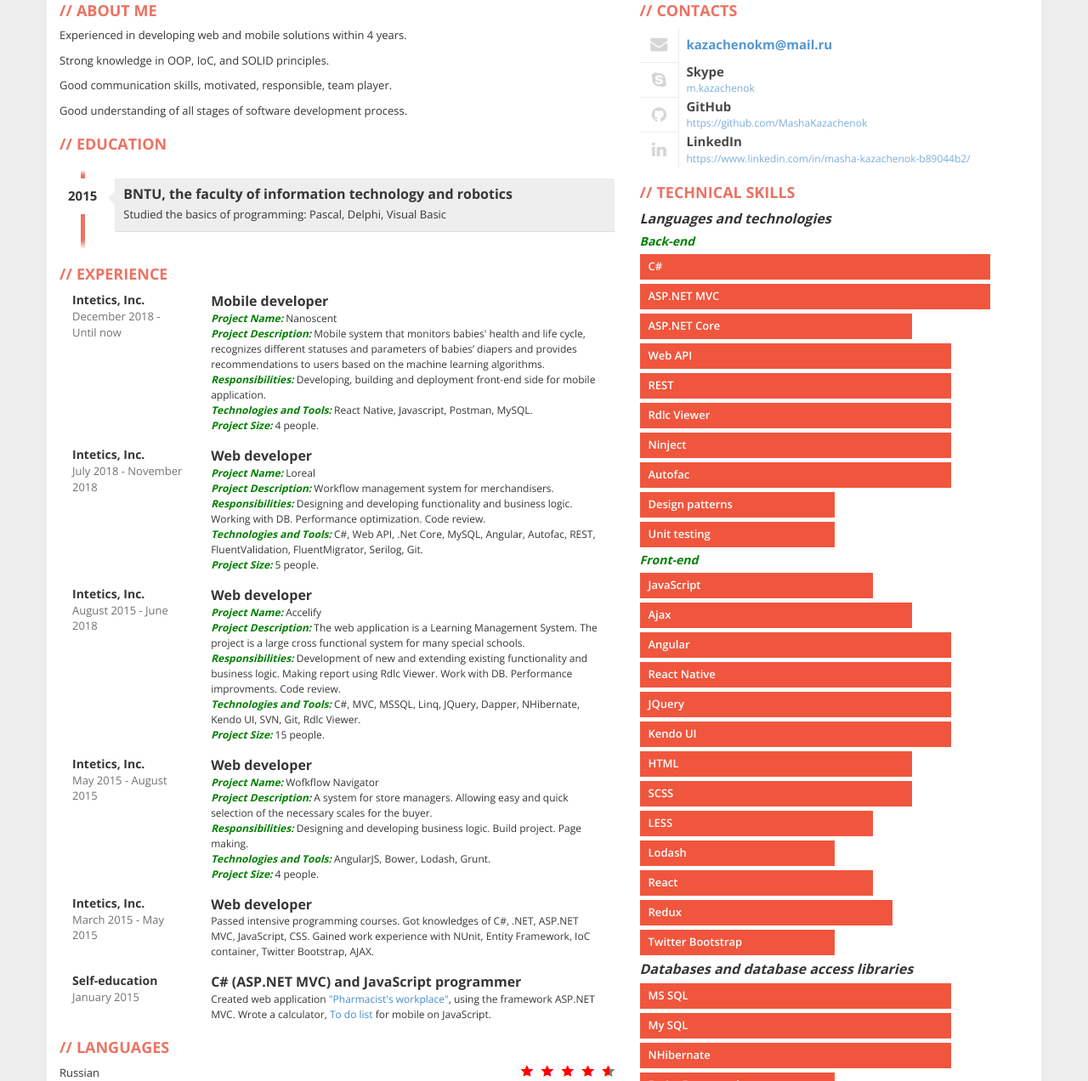
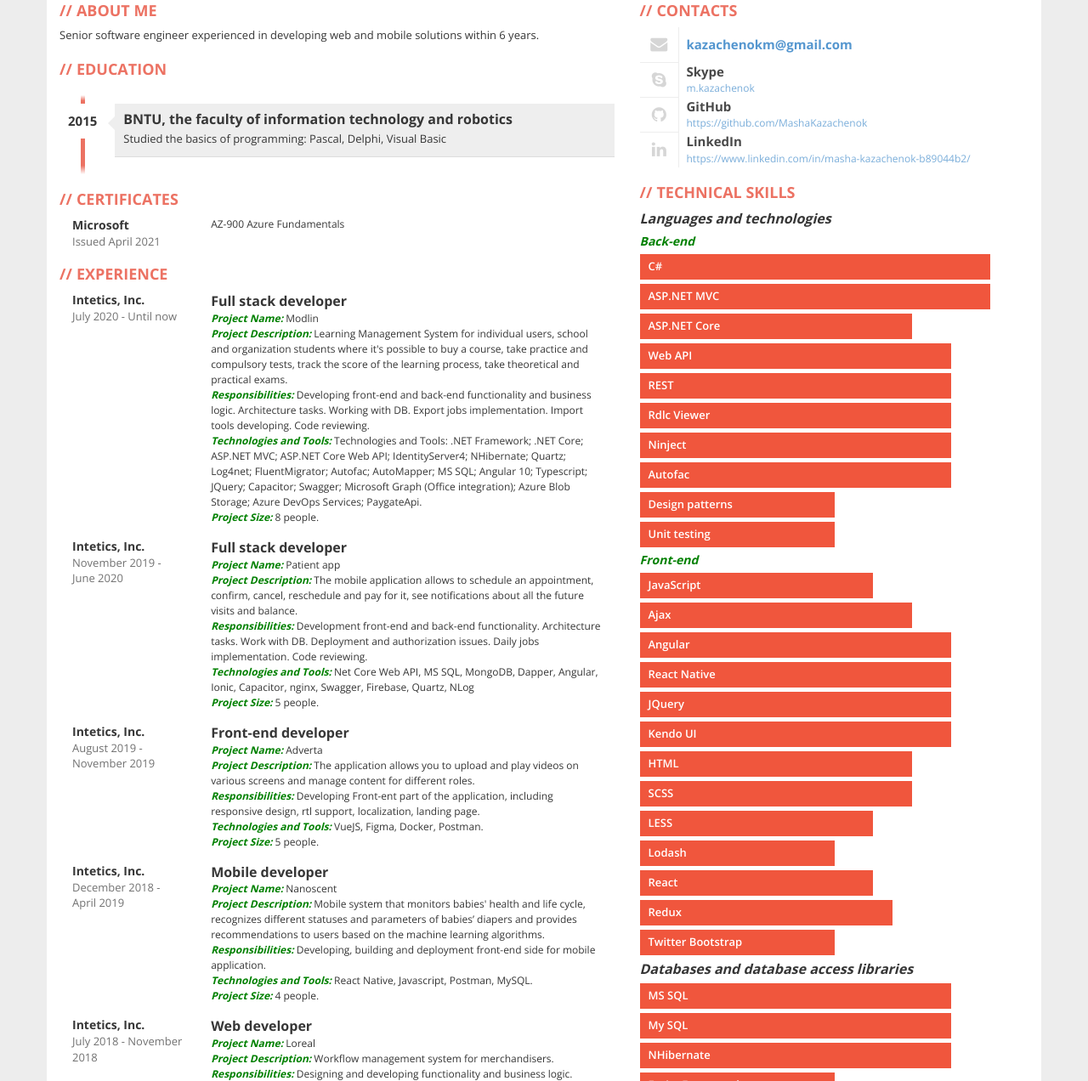
Before and after one commit to MashaKazachenok/MashaKazachenok.github.io, a plain HTML site: page index.html in a window 1280 px wide. Shown: the part 284-1556 px from the top of the page at 85% size. Drawn offline with nearby package versions, Linux system fonts and the light colour scheme.

Commit message:
update contact info and experience section

```diff
--- a/index.html
+++ b/index.html
@@ -8,6 +8,7 @@
     <link href="styles/bootstrap.min.css" rel="stylesheet">
     <link href="styles/font-awesome.css" rel="stylesheet">
     <link href="styles/main.css" rel="stylesheet">
+    <link rel="icon" type="image/x-icon" href="images/favicon.jpg" />
 </head>
 <body data-feedly-mini="yes">
     <div class="container">
@@ -28,10 +29,7 @@
                 <!-- ABOUT ME -->
                 <div class="box">
                     <h2>About me</h2>
-                    <p>Experienced in developing web and mobile solutions within 4 years.</p>
-                    <p>Strong knowledge in OOP, IoC, and SOLID principles.</p>
-                    <p>Good communication skills, motivated, responsible, team player.</p>
-                    <p>Good understanding of all stages of software development process.</p>
+                    <p>Senior software engineer experienced in developing web and mobile solutions within 6 years.</p>
                 </div>
                 <!-- EDUCATION -->
                 <div class="box">
@@ -46,13 +44,73 @@
                         </li>
                     </ul>
                 </div>
+                <div class="box">
+                    <h2>Certificates</h2>
+                    <div class="job clearfix">
+                        <div class="col-xs-3">
+                            <div class="where">Microsoft</div>
+                            <div class="year">Issued April 2021</div>
+                        </div>
+                        <div class="col-xs-9">
+                            <div class="description">AZ-900 Azure Fundamentals</div>
+                        </div>
+                    </div>
+                </div>
                 <!-- EXPERIENCES -->
                 <div class="box">
                     <h2>EXPERIENCE</h2>
+                    <div class="job clearfix">
+                        <div class="col-xs-3">
+                            <div class="where">Intetics, Inc.</div>
+                            <div class="year">July 2020 - Until now</div>
+                        </div>
+                        <div class="col-xs-9">
+                            <div class="profession">Full stack developer</div>
+                            <div class="description">
+                               <div><span class="title">Project Name: </span>Modlin</div>
+                               <div><span class="title">Project Description: </span>Learning Management System for individual users, school and organization students where it's possible to buy a course, take practice and compulsory tests, track the score of the learning process, take theoretical and practical exams.</div>
+                               <div><span class="title">Responsibilities: </span>Developing front-end and back-end functionality and business logic. Architecture tasks. Working with DB. Export jobs implementation. Import tools developing. Code reviewing.</div>
+                               <div><span class="title">Technologies and Tools: </span>Technologies and Tools: .NET Framework; .NET Core; ASP.NET MVC; ASP.NET Core Web API; IdentityServer4; NHibernate; Quartz; Log4net; FluentMigrator; Autofac; AutoMapper; MS SQL; Angular 10; Typescript; JQuery; Capacitor; Swagger; Microsoft Graph (Office integration); Azure Blob Storage; Azure DevOps Services; PaygateApi.</div>
+                               <div><span class="title">Project Size: </span>8 people.</div>
+                        </div>
+                        </div>
+                    </div>
+                    <div class="job clearfix">
+                        <div class="col-xs-3">
+                            <div class="where">Intetics, Inc.</div>
+                            <div class="year">November 2019 - June 2020</div>
+                        </div>
+                        <div class="col-xs-9">
+                            <div class="profession">Full stack developer</div>
+                            <div class="description">
+                               <div><span class="title">Project Name: </span>Patient app</div>
+                               <div><span class="title">Project Description: </span>The mobile application allows to schedule an appointment, confirm, cancel, reschedule and pay for it, see notifications about all the future visits and balance.</div>
+                               <div><span class="title">Responsibilities: </span>Development front-end and back-end functionality. Architecture tasks. Work with DB. Deployment and authorization issues. Daily jobs implementation. Code reviewing.</div>
+                               <div><span class="title">Technologies and Tools: </span>Net Core Web API, MS SQL, MongoDB, Dapper, Angular, Ionic, Capacitor, nginx, Swagger, Firebase, Quartz, NLog</div>
+                               <div><span class="title">Project Size: </span>5 people.</div>
+                        </div>
+                        </div>
+                    </div>
+                    <div class="job clearfix">
+                        <div class="col-xs-3">
+                            <div class="where">Intetics, Inc.</div>
+                            <div class="year">August 2019 - November 2019</div>
+                        </div>
+                        <div class="col-xs-9">
+                            <div class="profession">Front-end developer</div>
+                            <div class="description">
+                               <div><span class="title">Project Name: </span>Adverta</div>
+                               <div><span class="title">Project Description: </span>The application allows you to upload and play videos on various screens and manage content for different roles.</div>
+                               <div><span class="title">Responsibilities: </span>Developing Front-ent part of the application, including responsive design, rtl support, localization, landing page.</div>
+                               <div><span class="title">Technologies and Tools: </span>VueJS, Figma, Docker, Postman.</div>
+                               <div><span class="title">Project Size: </span>5 people.</div>
+                        </div>
+                        </div>
+                    </div>
                       <div class="job clearfix">
                         <div class="col-xs-3">
                             <div class="where">Intetics, Inc.</div>
-                            <div class="year">December 2018 - Until now</div>
+                            <div class="year">December 2018 - April 2019</div>
                         </div>
                         <div class="col-xs-9">
                             <div class="profession">Mobile developer</div>
@@ -158,7 +216,7 @@
                     <h2>Contacts</h2>
                     <div class="contact-item">
                         <div class="icon pull-left text-center"><span class="fa fa-envelope fa-fw"></span></div>
-                        <div class="title only pull-right"><a href="mailto:kazachenokm@mail.ru">kazachenokm@mail.ru</a></div>
+                        <div class="title only pull-right"><a href="mailto:kazachenokm@gmail.com">kazachenokm@gmail.com</a></div>
                     </div>
                     <div class="contact-item">
                         <div class="icon pull-left text-center"><span class="fa fa-skype fa-fw"></span></div>
```
Also changed, not shown: images/favicon.jpg (added).
